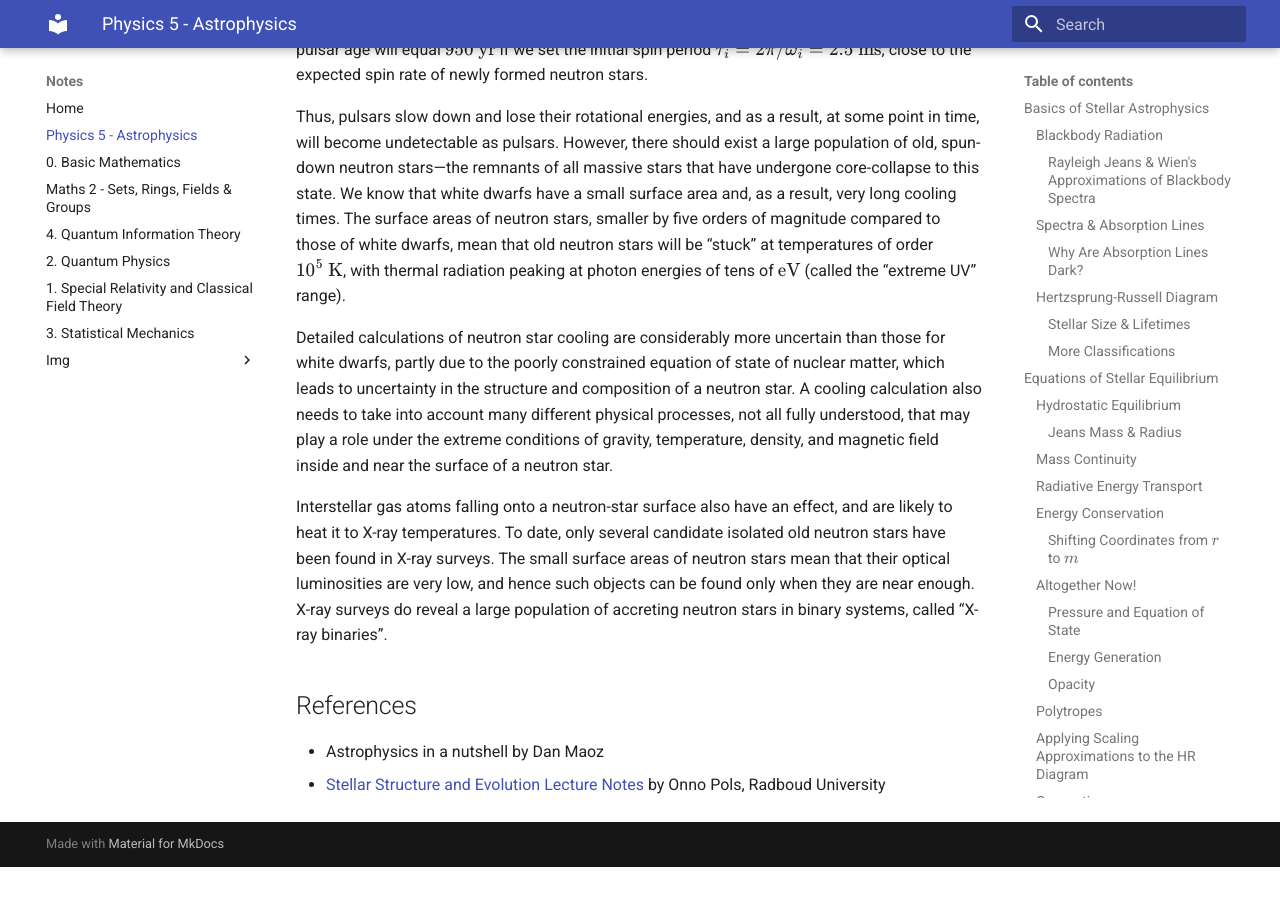
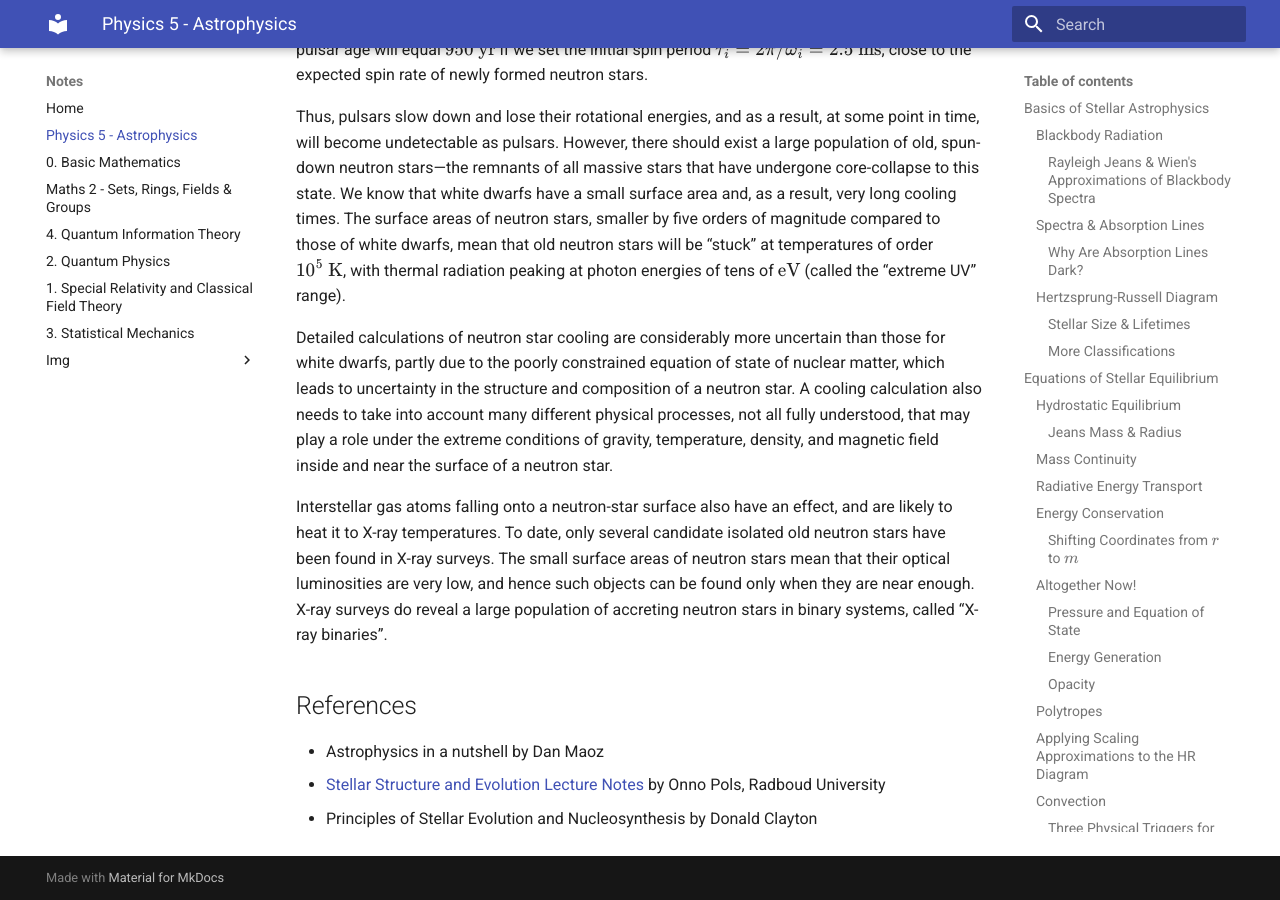
Before and after one commit to regstuff/notes, an MkDocs documentation site: the page built from docs/Physics_Astrophysics.md, in a window 1280 px wide and 900 px high, scrolled down 80123 px. Built offline with MkDocs 1.6.1 and Material for MkDocs 9.7.7, drawn with Linux system fonts in a browser that asks for light colours; before the commit the page ends 80990 px from its top, so only the background shows below that.

Commit message:
Update Physics_Astrophysics.md

```diff
--- a/docs/Physics_Astrophysics.md
+++ b/docs/Physics_Astrophysics.md
@@ -1684,3 +1684,4 @@ Interstellar gas atoms falling onto a neutron-star surface also have an effect,
 ## References
 - Astrophysics in a nutshell by Dan Maoz
 - [Stellar Structure and Evolution Lecture Notes](https://www.astro.ru.nl/~onnop/education/stev_utrecht_notes/) by Onno Pols, Radboud University
+- Principles of Stellar Evolution and Nucleosynthesis by Donald Clayton
```
